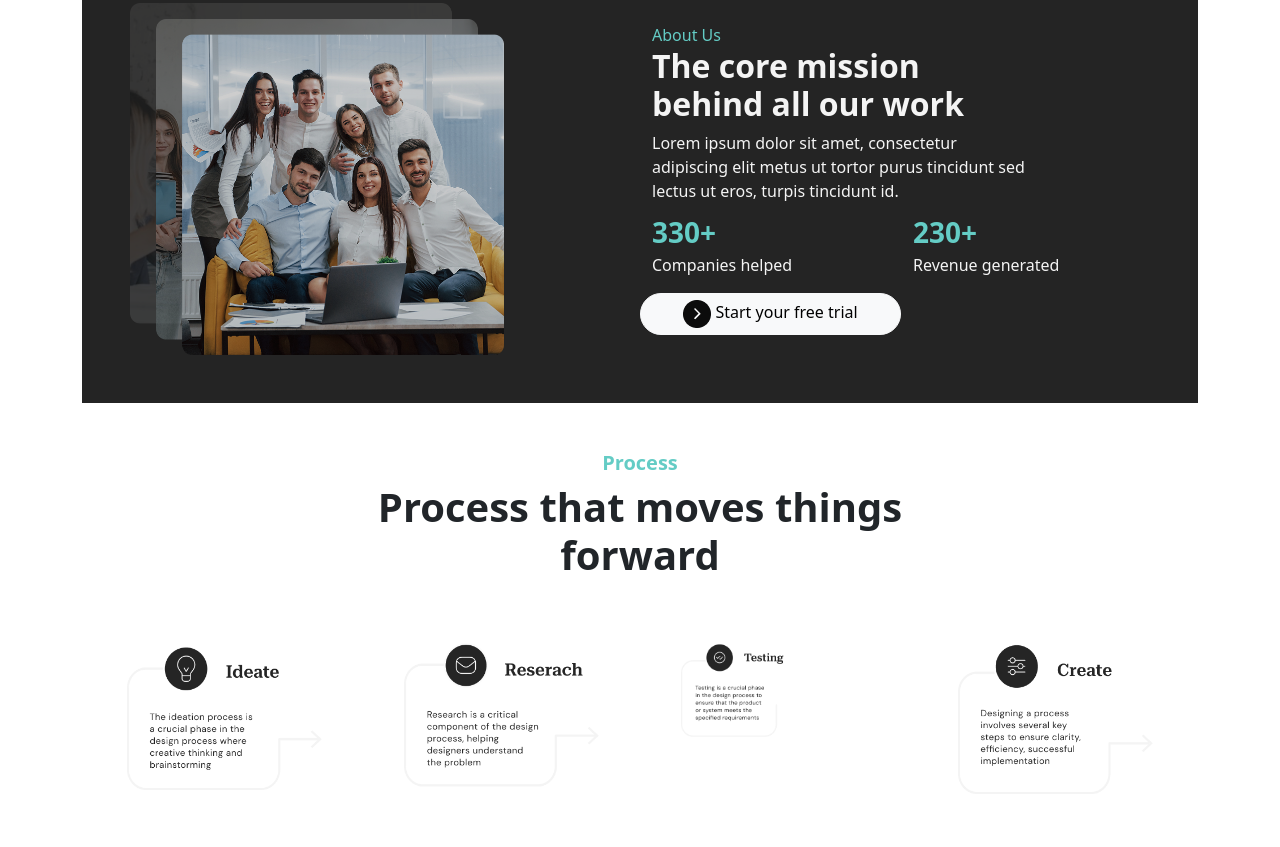
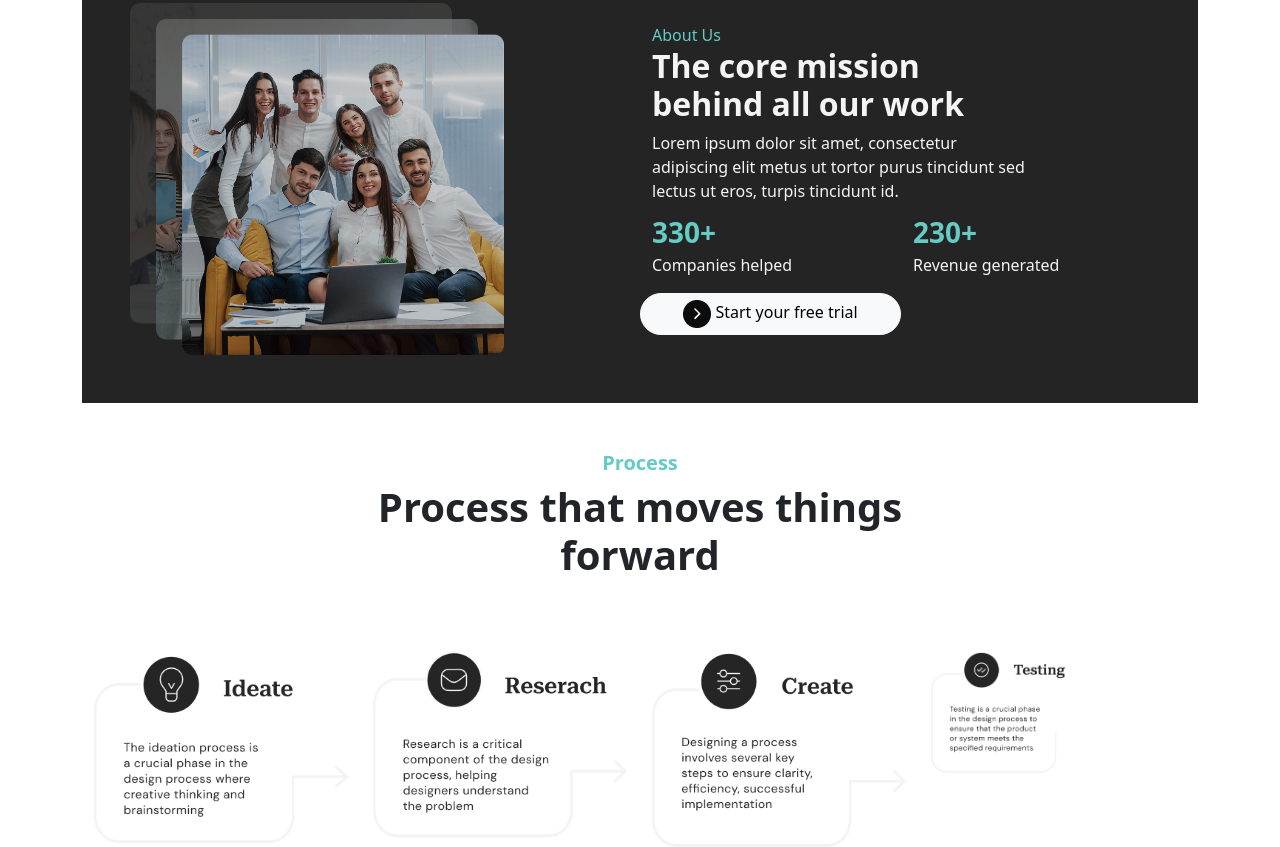
Before and after one commit to sohaimanasir/Figma-templates-UI, a plain HTML site: page Agency-Web_UI/index.html in a window 1280 px wide. Shown: the part 1486-2333 px from the top of the page. Before the commit the page ends 2280 px from the top, so only its background shows below. Drawn offline with nearby package versions, Linux system fonts and the light colour scheme.

Commit message:
proces refactor

```diff
--- a/Agency-Web_UI/index.html
+++ b/Agency-Web_UI/index.html
@@ -243,39 +243,44 @@
 
             <!-- process section :- cards -->
 
-            <div class="row g-3 mt-5">
-                <div class="col-12 col-md-3 text-center">
-                    <img src="assets/Group 32.png" alt="" class="img-fluid w-75">
+            <div class="row mt-5 g-4">
+                <div class="col-12 col-md-3">
+                    <div class="image-card">
+                        <img src="assets/Group 32.png" alt="" class="img-fluid">
+                    </div>
                 </div>
-                <div class="col-12 col-md-3 text-center">
-                    <img src="assets/Group 30.png" alt="" class="img-fluid w-75">
+
+                <div class="col-12 col-md-3">
+                    <div class="image-card">
+                        <img src="assets/Group 30.png" alt="" class="img-fluid">
+                    </div>
                 </div>
-                <div class="col-12 col-md-3 text-center">
-                    <img src="assets/Group 40.png" alt="" class="img-fluid w-75">
+
+                <div class="col-12 col-md-3">
+                    <div class="image-card">
+                        <img src="assets/Group 41.png" alt="" class="img-fluid">
+                    </div>
                 </div>
-                <div class="col-12 col-md-3 text-center">
-                    <img src="assets/Group 41.png" alt="" class="img-fluid w-75">
+
+                <div class="col-12 col-md-3">
+                    <div class="image-card">
+                        <img src="assets/Group 40.png" alt="" class="img-fluid">
+                    </div>
                 </div>
             </div>
+
+
         </div>
 
 
-
+ <!-- JavaScript Link -->
+    <script src="https://cdn.jsdelivr.net/npm/bootstrap@5.3.8/dist/js/bootstrap.bundle.min.js"
+        integrity="sha384-FKyoEForCGlyvwx9Hj09JcYn3nv7wiPVlz7YYwJrWVcXK/BmnVDxM+D2scQbITxI"
+        crossorigin="anonymous"></script>
 
     </main>
 
 
-
-
-
-
-
-
-
-    <!-- JavaScript Link -->
-    <script src="https://cdn.jsdelivr.net/npm/bootstrap@5.3.8/dist/js/bootstrap.bundle.min.js"
-        integrity="sha384-FKyoEForCGlyvwx9Hj09JcYn3nv7wiPVlz7YYwJrWVcXK/BmnVDxM+D2scQbITxI"
-        crossorigin="anonymous"></script>
 </body>
 
 </html>
```
Also changed, not shown: Agency-Web_UI/style.css (line endings or trailing spaces).
